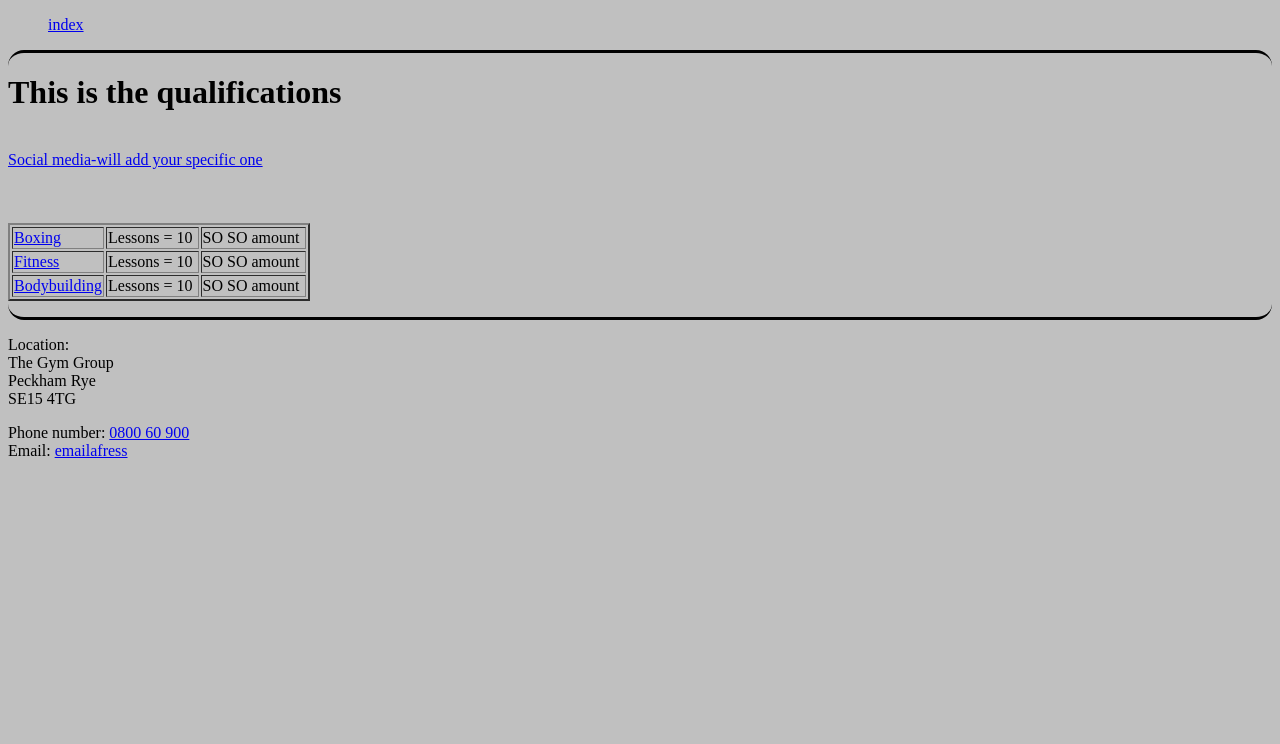
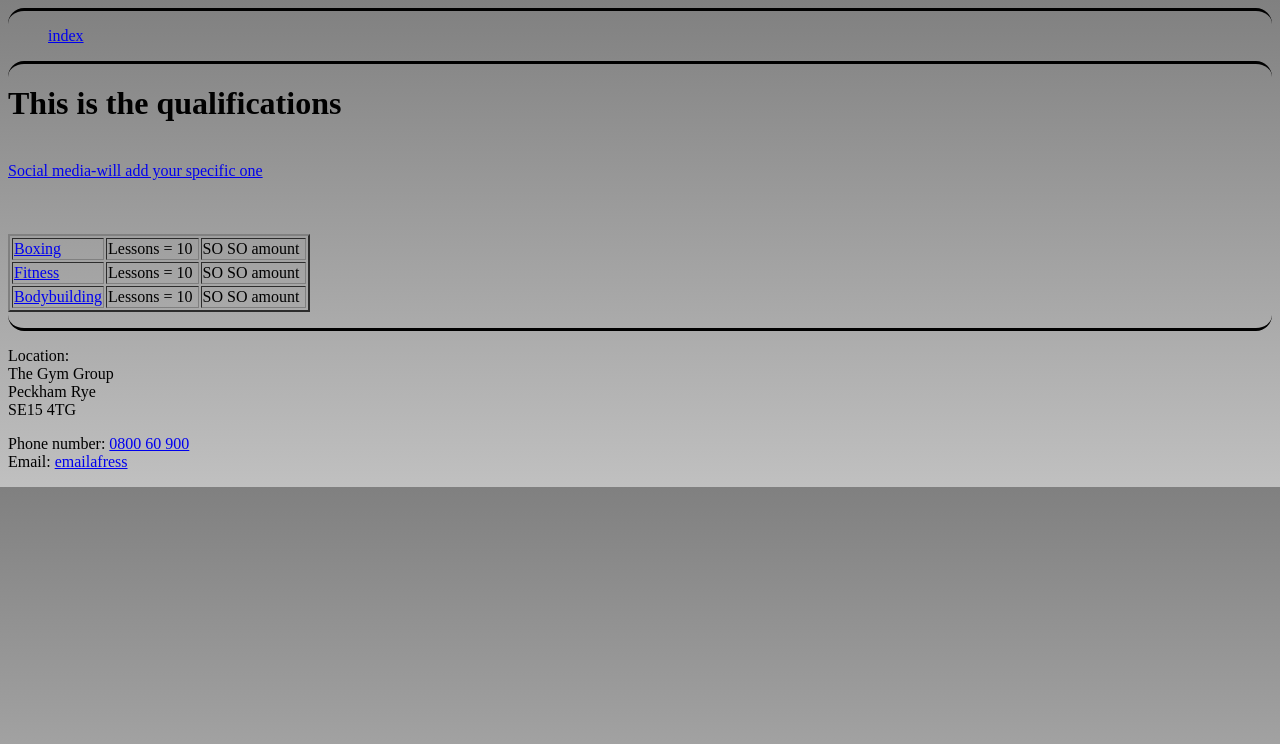
Before and after one commit to dokoye98/IT-Career-Switch, a plain HTML site: page FreeLance/about.html in a window 1280 px wide. Drawn offline with Linux system fonts and the light colour scheme.

Commit message:
more designs

```diff
--- a/FreeLance/css/style.css
+++ b/FreeLance/css/style.css
@@ -1,5 +1,5 @@
 body{
-   background-color: silver;
+    background-image: linear-gradient(grey,silver);
 }
 
 header img{
@@ -13,6 +13,11 @@ main img{
     max-width: 500px;
 }
 
+nav{
+    border-top: solid 0.2em black ;
+    border-radius: 1.0em;
+    margin-bottom: 1em;
+}
 nav li{
     list-style: none;
 }
```
Also changed, not shown: FreeLance/bodybuilding.html (+1 -0 lines), FreeLance/boxing.html (+1 -0 lines), FreeLance/fitness.html (+1 -0 lines), FreeLance/index.html (+3 -3 lines), Module 7/about.html (+1 -0 lines), FreeLance/media/images/My project-1.png (added), FreeLance/media/images/image_123986672-removebg-preview.png (added).
